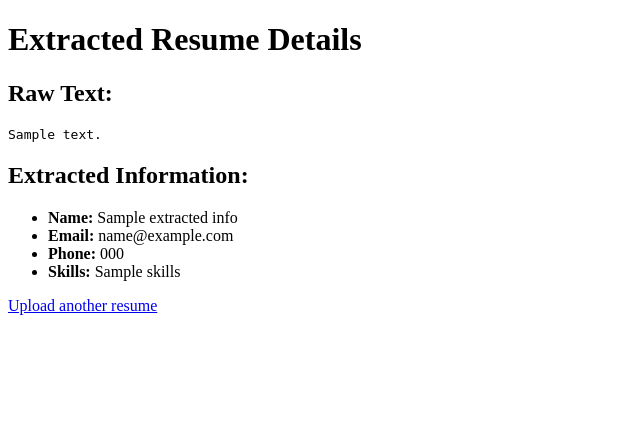
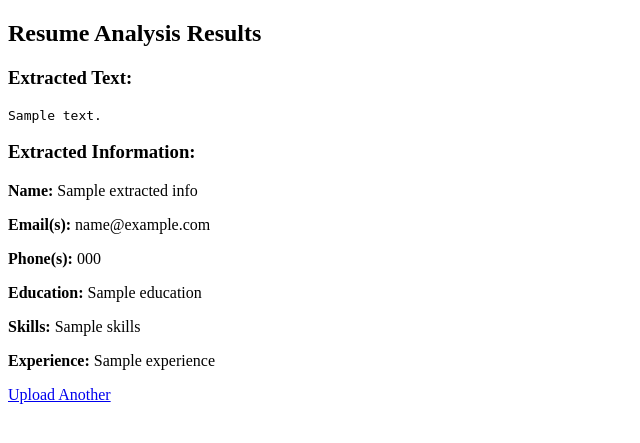
Before and after one commit to biplabneupane/resume-analyzer, a Flask app: template templates/results.html in a window 1280 px wide. Shown: the top 443 px of the page, without its empty margins (0-640 px from the left). Run offline with Flask 3, Linux system fonts and the light colour scheme; the template is opened without the code that fills it: most values are stand-ins (such as "Sample title", 1, 10 or a date in 2020).

Commit message:
update parsing result interface

```diff
--- a/templates/results.html
+++ b/templates/results.html
@@ -3,22 +3,22 @@
 <head>
     <meta charset="UTF-8">
     <meta name="viewport" content="width=device-width, initial-scale=1.0">
-    <title>Resume Details</title>
+    <title>Resume Results</title>
 </head>
 <body>
-    <h1>Extracted Resume Details</h1>
+    <h2>Resume Analysis Results</h2>
 
-    <h2>Raw Text:</h2>
+    <h3>Extracted Text:</h3>
     <pre>{{ resume_text }}</pre>
 
-    <h2>Extracted Information:</h2>
-    <ul>
-        <li><strong>Name:</strong> {{ extracted_info["Name"] }}</li>
-        <li><strong>Email:</strong> {{ extracted_info["Email"] }}</li>
-        <li><strong>Phone:</strong> {{ extracted_info["Phone"] }}</li>
-        <li><strong>Skills:</strong> {{ extracted_info["Skills"] }}</li>
-    </ul>
+    <h3>Extracted Information:</h3>
+    <p><strong>Name:</strong> {{ extracted_info.name }}</p>
+    <p><strong>Email(s):</strong> {{ extracted_info.emails }}</p>
+    <p><strong>Phone(s):</strong> {{ extracted_info.phones }}</p>
+    <p><strong>Education:</strong> {{ extracted_info.education }}</p>
+    <p><strong>Skills:</strong> {{ extracted_info.skills }}</p>
+    <p><strong>Experience:</strong> {{ extracted_info.experience }}</p>
 
-    <a href="/">Upload another resume</a>
+    <a href="{{ url_for('index') }}">Upload Another</a>
 </body>
 </html>
```
